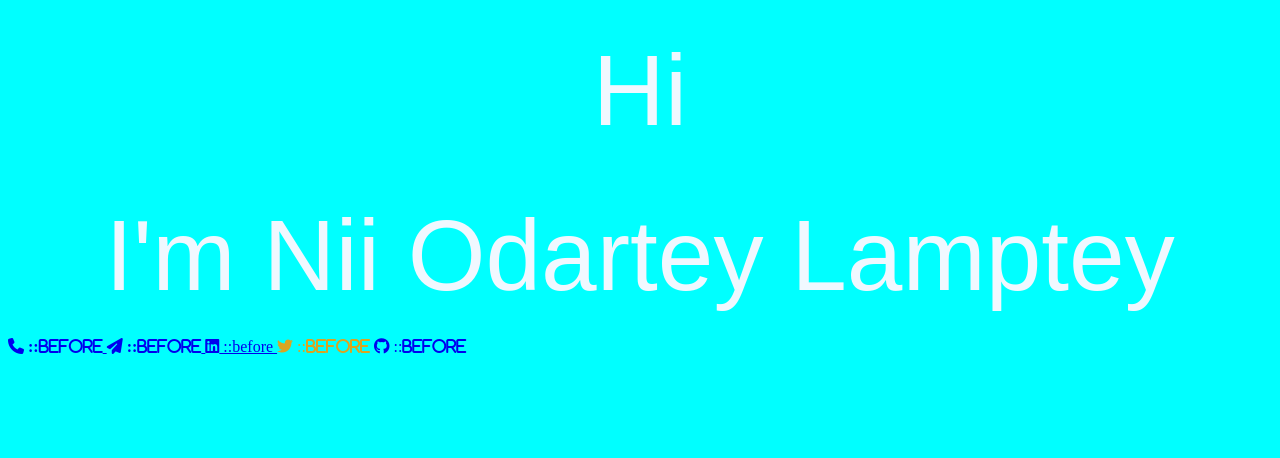
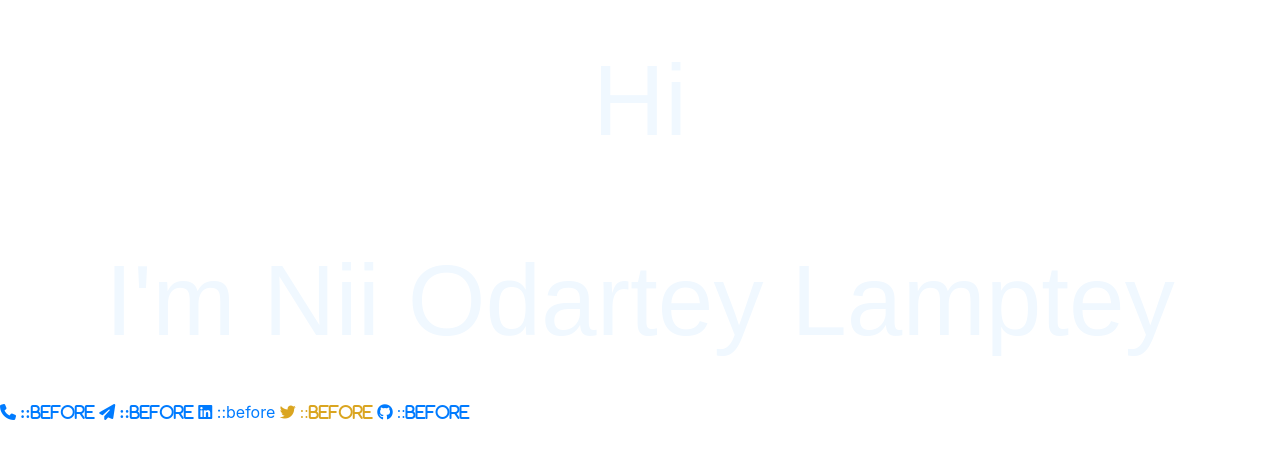
Before and after one commit to Barleymal-t/portfolio_site, a plain HTML site: page index.html in a window 1280 px wide. Drawn offline with nearby package versions, Linux system fonts and the light colour scheme.

Commit message:
Update index.html

```diff
--- a/index.html
+++ b/index.html
@@ -8,6 +8,7 @@
     <meta http-equiv="X-UA-Compatible" content="ie=edge">
     <title>Nii Odartey Lamptey</title>
     <link href="style.css" rel="stylesheet">
+    <link rel="stylesheet" href="path/to/bootstrap/css/bootstrap.min.css">
     <link rel="stylesheet" href="path/to/font-awesome/css/font-awesome.min.css">
 </head>
 <body style="font: bold;" >
```
